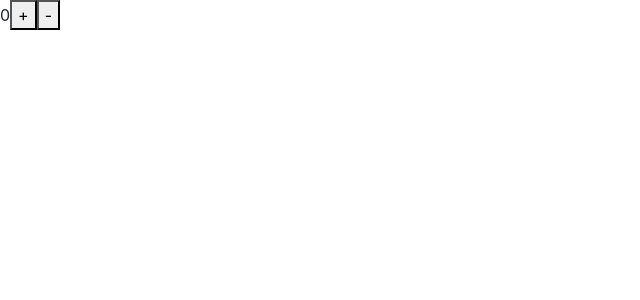
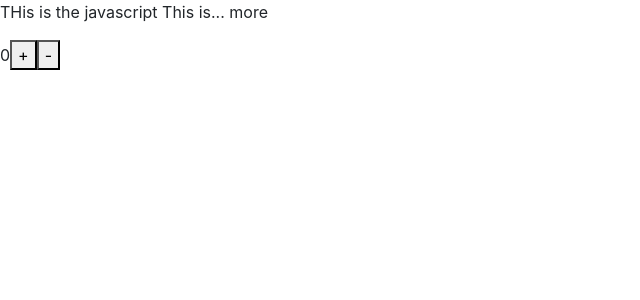
Before and after one commit to divyesh2123/myapp-batch-10, a React (Create React App) app: page / in a window 1280 px wide. Shown: the top 300 px of the page, without its empty margins (0-640 px from the left). Built offline with nearby package versions, Linux system fonts and the light colour scheme.

Commit message:
this is the data

```diff
--- a/src/index.js
+++ b/src/index.js
@@ -21,6 +21,8 @@ root.render(
   <React.StrictMode>
 <Provider store={store}>
 
+  <ShowMoreTextToggle text="THis is the javascript This is the javascript this is the javascript this is the javascript this is the javascript"/>
+
   <Counter/>
 
 </Provider>
```
